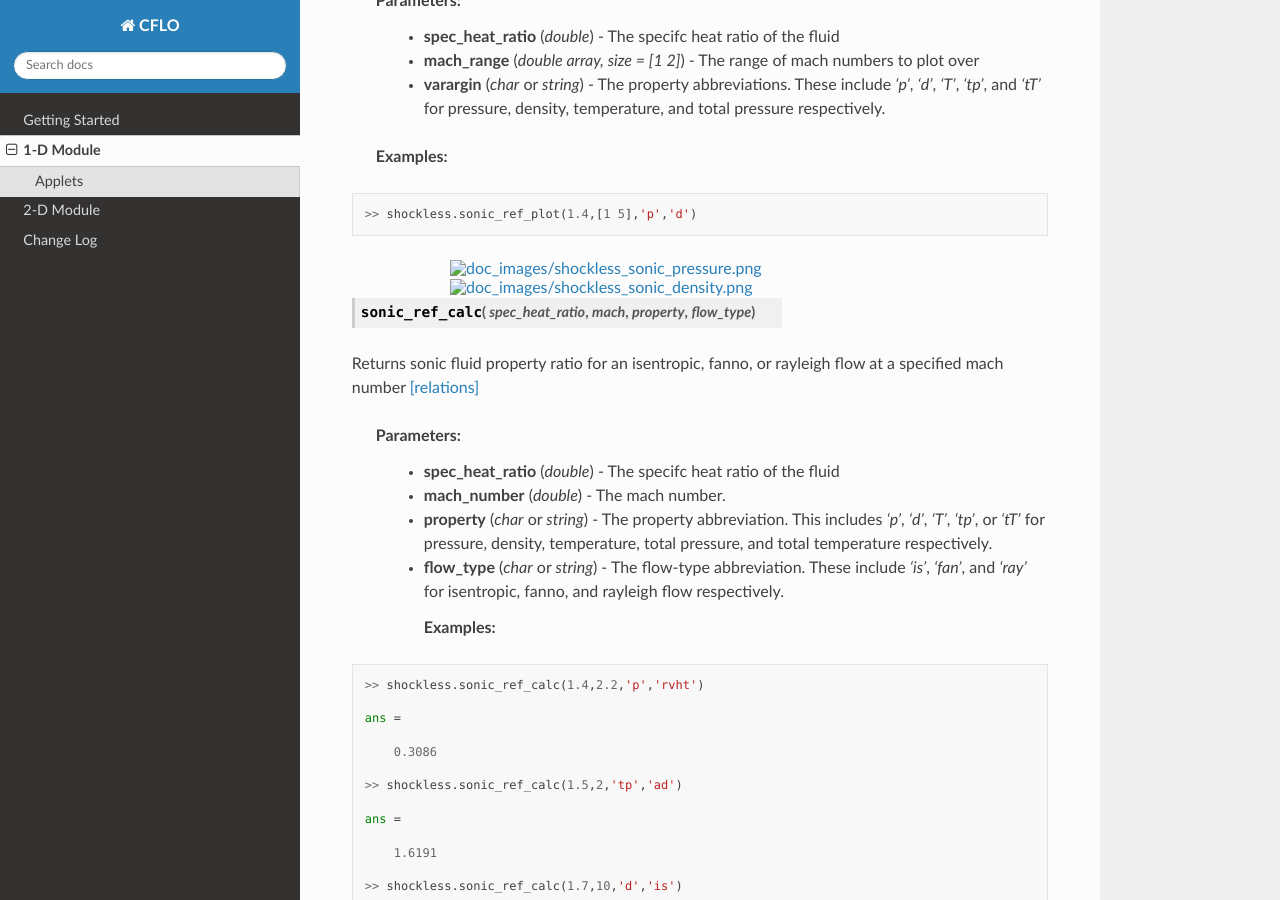
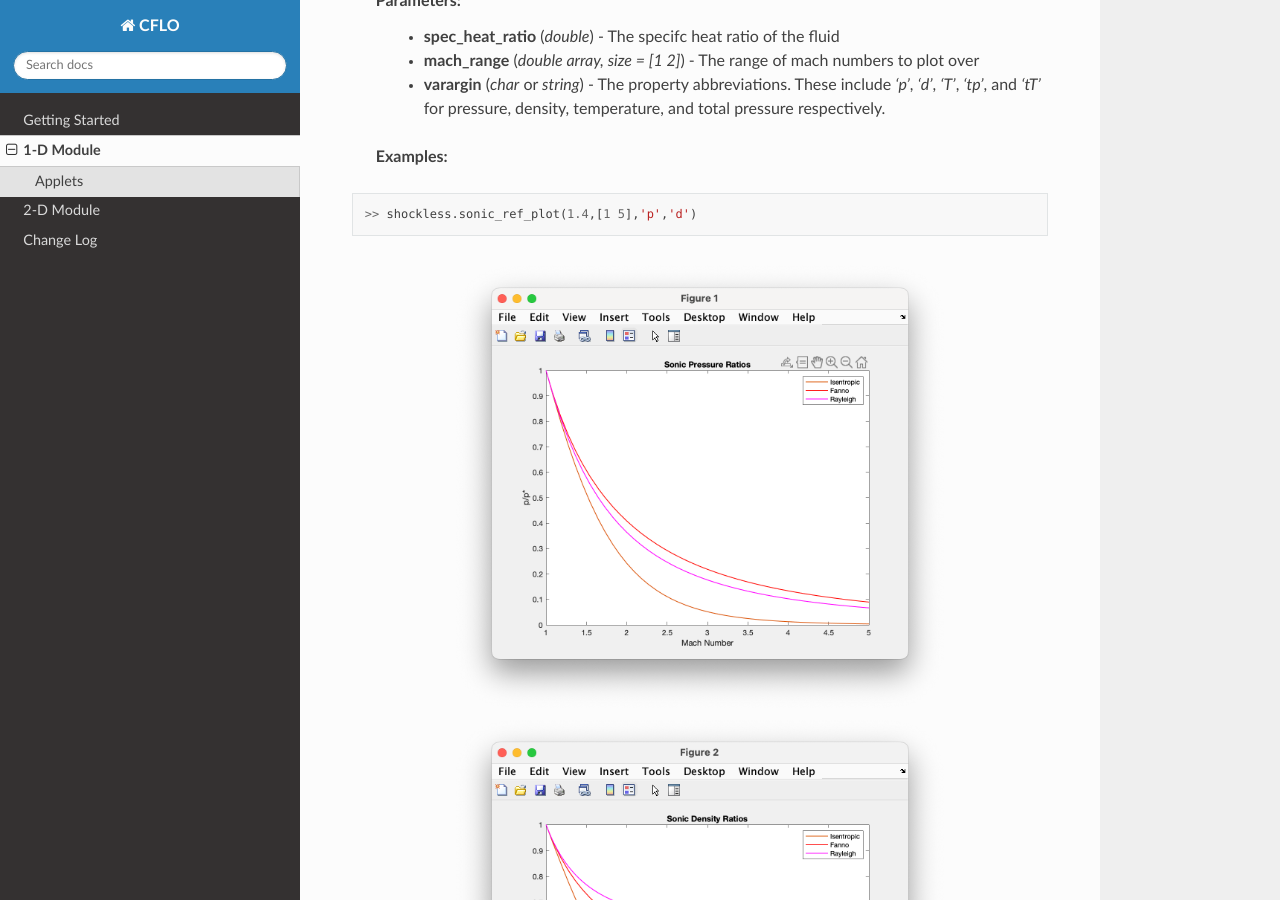
Before and after one commit to NaveenTayyebi/CFLO, a Sphinx documentation site: the page built from docs/1-D.rst, in a window 1280 px wide and 900 px high, scrolled down 450 px. Built offline with Sphinx 7.4.7 and the Read the Docs theme 2.0.0, drawn with Linux system fonts in a browser that asks for light colours.

Commit message:
Update 1-D.rst

```diff
--- a/docs/1-D.rst
+++ b/docs/1-D.rst
@@ -38,11 +38,11 @@ Returns sonic fluid property ratio plots for isentropic, fanno, and rayleigh flo
 
   >> shockless.sonic_ref_plot(1.4,[1 5],'p','d')
 
-.. image:: doc_images/shockless_sonic_pressure.png
+.. image:: doc_images/shockless_sonic_image1.png
   :width: 500 px
   :align: center
 
-.. image:: doc_images/shockless_sonic_density.png
+.. image:: doc_images/shockless_sonic_image2.png
   :width: 500 px
   :align: center
 
```
Also changed, not shown: other parts of docs/1-D.rst (+2 -2 lines).
